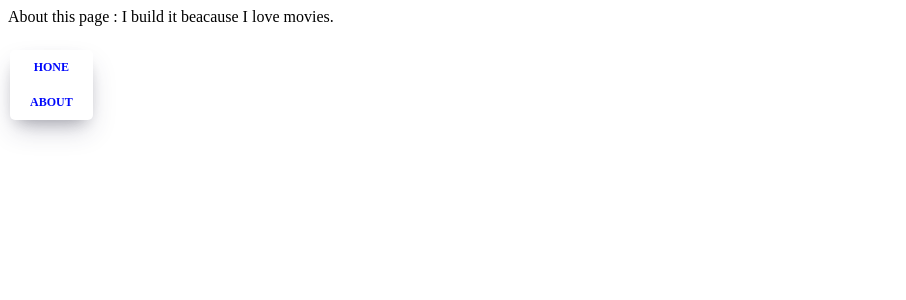
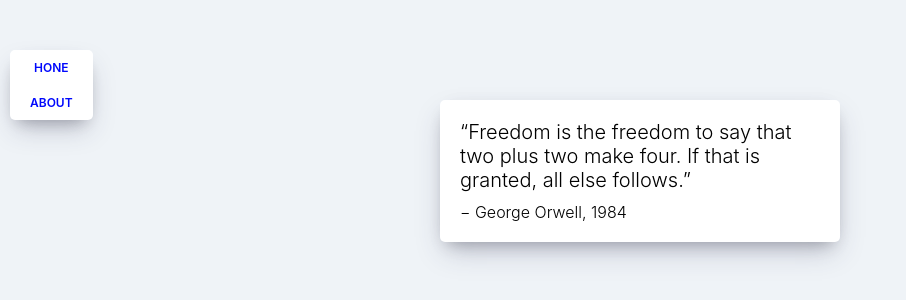
Before and after one commit to yueb2/movie_app, a React (Create React App) app: page /#/about in a window 1280 px wide. Shown: the top 300 px of the page, without its empty margins (0-906 px from the left). Built offline with nearby package versions, Linux system fonts and the light colour scheme.

Commit message:
sending info using Link

```diff
--- a/src/App.js
+++ b/src/App.js
@@ -3,6 +3,8 @@
 import Home from "./routes/Home";
 import About from "./routes/About";
 import Navigation from "./components/Navigation";
+import Detail from "./routes/Detail";
+import "./App.css";
 
 //function component
 //Route에는 두가지의 prop이 들어가는데,
@@ -13,6 +15,7 @@
       <Navigation />
       <Route path="/" exact={true} component={Home} />
       <Route path="/about" component={About} />
+      <Route path="/movie-detail" component={Detail} />
     </HashRouter>
   );
 }
--- a/src/components/Movie.js
+++ b/src/components/Movie.js
@@ -1,5 +1,6 @@
 //movie render
 import React from "react";
+import { Link } from "react-router-dom";
 import PropTypes from "prop-types";
 import "./Movie.css";
 //state가 필요 없기 때문에, class component가 될 필요가 없다.
@@ -10,6 +11,18 @@
 //map function은 item뿐만아니라 item number(index)를 제공한다.
 function Movie({ id, year, title, summary, poster, genres }) {
   return (
+    <Link
+      to={{
+        pathname: "/movie-detail",
+        state: {
+          year,
+          title,
+          summary,
+          poster,
+          genres,
+        },
+      }}
+    >
       <div className="movie">
         <img src={poster} alt={title} title={title} />
         <div className="movie__data">
@@ -25,6 +38,7 @@
           <p className="movie__summary">{summary.slice(0, 180)}...</p>
         </div>
       </div>
+    </Link>
   );
 }
 
--- /dev/null
+++ b/src/routes/About.css
@@ -0,0 +1,21 @@
+.about__container {
+  box-shadow: 0 13px 27px -5px rgba(50, 50, 93, 0.25),
+    0 8px 16px -8px rgba(0, 0, 0, 0.3), 0 -6px 16px -6px rgba(0, 0, 0, 0.025);
+  padding: 20px;
+  border-radius: 5px;
+  background-color: white;
+  margin: 0 auto;
+  margin-top: 100px;
+  width: 100%;
+  max-width: 400px;
+  font-weight: 300;
+}
+
+.about__container span:first-child {
+  font-size: 20px;
+}
+
+.about__container span:last-child {
+  display: block;
+  margin-top: 10px;
+}
--- a/src/routes/About.js
+++ b/src/routes/About.js
@@ -1,8 +1,17 @@
 import React from "react";
+import "./About.css";
 
 function About(props) {
   console.log(props);
-  return <span>About this page : I build it beacause I love movies.</span>;
+  return (
+    <div className="about__container">
+      <span>
+        “Freedom is the freedom to say that two plus two make four. If that is
+        granted, all else follows.”
+      </span>
+      <span>− George Orwell, 1984</span>
+    </div>
+  );
 }
 
 export default About;
--- /dev/null
+++ b/src/routes/Detail.js
@@ -0,0 +1,8 @@
+import React from "react";
+
+function Detail(props) {
+  console.log(props);
+  return <span> HI</span>;
+}
+
+export default Detail;
```
Lines whose indentation alone changed are shown as unchanged.
